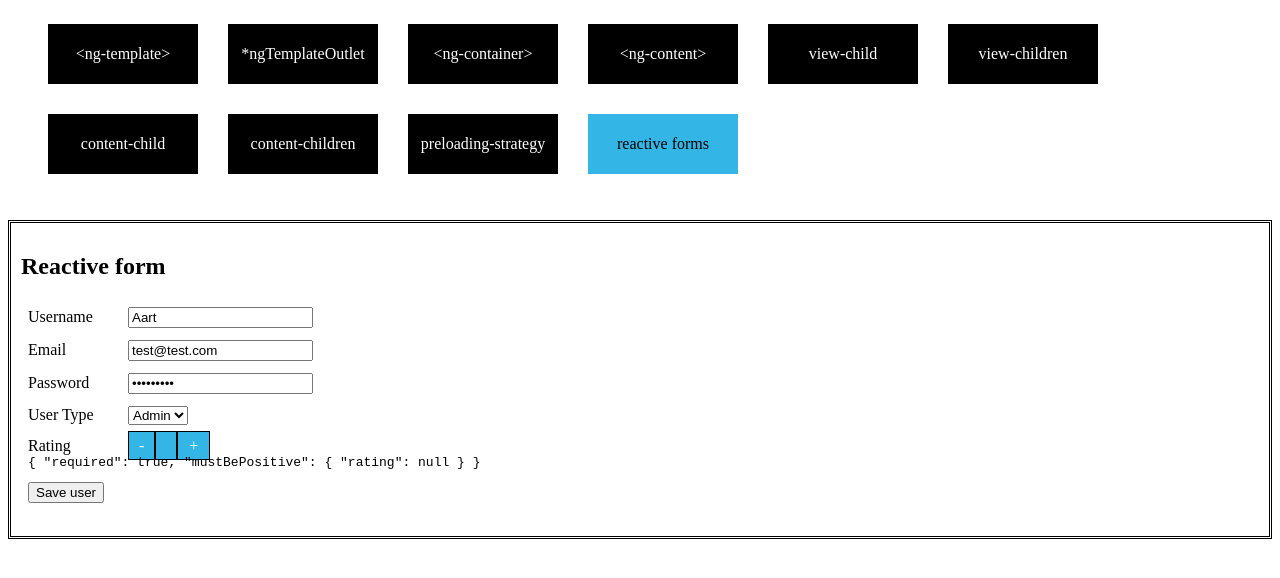
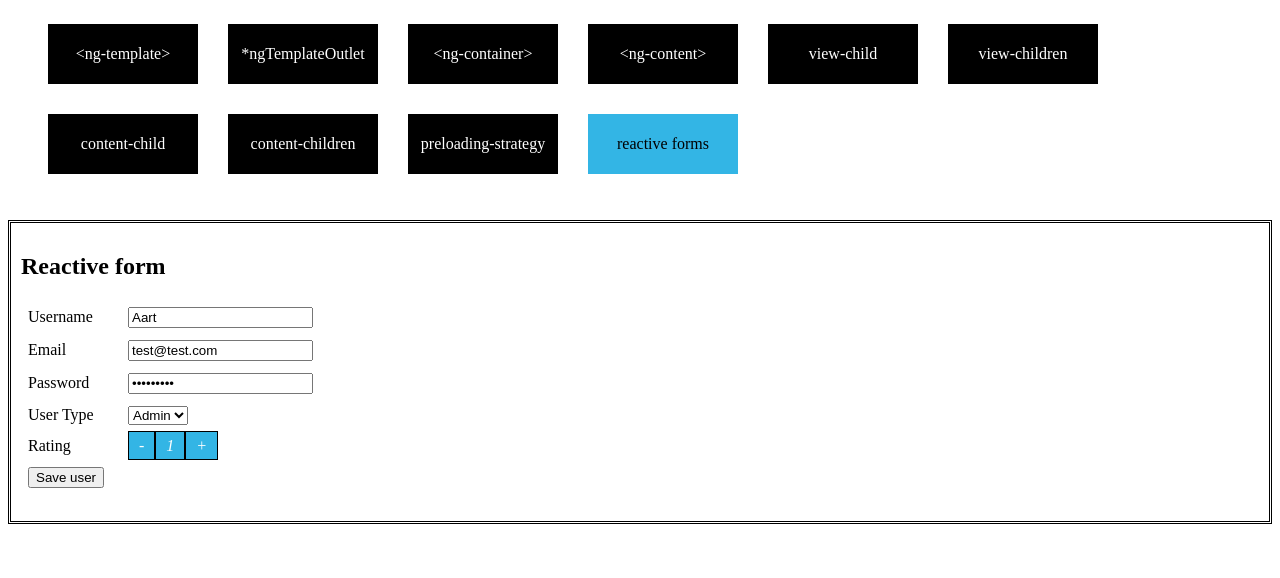
Before and after one commit to moradiyahari/angular-core-concepts, an Angular app: page /reactive-forms in a window 1280 px wide. Shown: the top 578 px of the page. Built offline with nearby package versions, Linux system fonts and the light colour scheme.

Commit message:
1 file modified

```diff
--- a/src/app/reactive-form/reactive-form.component.ts
+++ b/src/app/reactive-form/reactive-form.component.ts
@@ -22,9 +22,9 @@ export class ReactiveFormComponent implements OnInit {
       password: [''],
       email:[''],
       userType:[''],
-      rating: [null, [Validators.required, Validators.max(10)]]
+      rating: [0, [Validators.required, Validators.max(10)]]
     }) as IUserFormGroup;
-    this.myData = { username: 'Aart',email:'test@test.com', password: 'password!', userType:'Admin',rating: null };
+    this.myData = { username: 'Aart',email:'test@test.com', password: 'password!', userType:'Admin',rating: 1 };
     this.form.patchValue(this.myData);
   }
 
```
